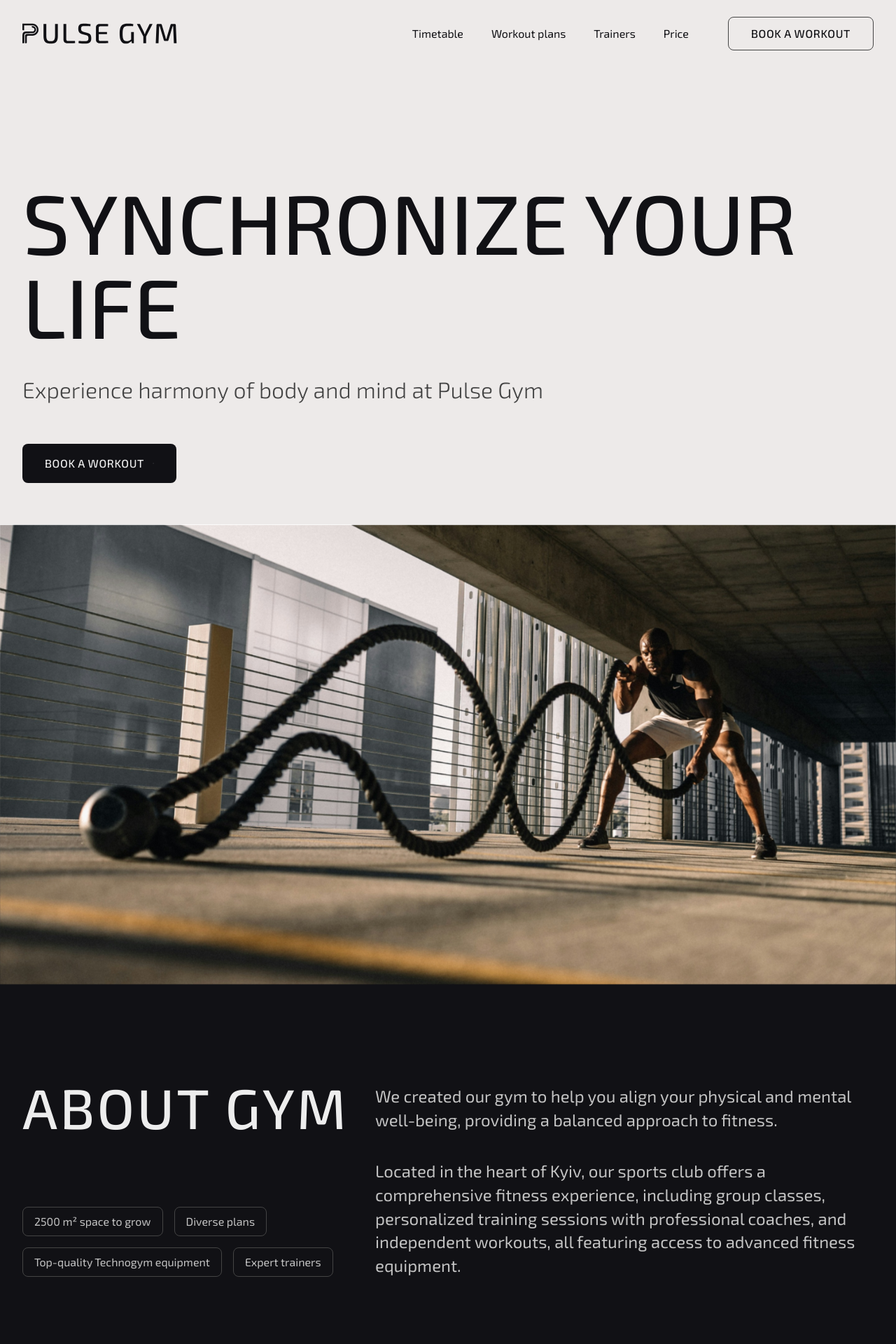
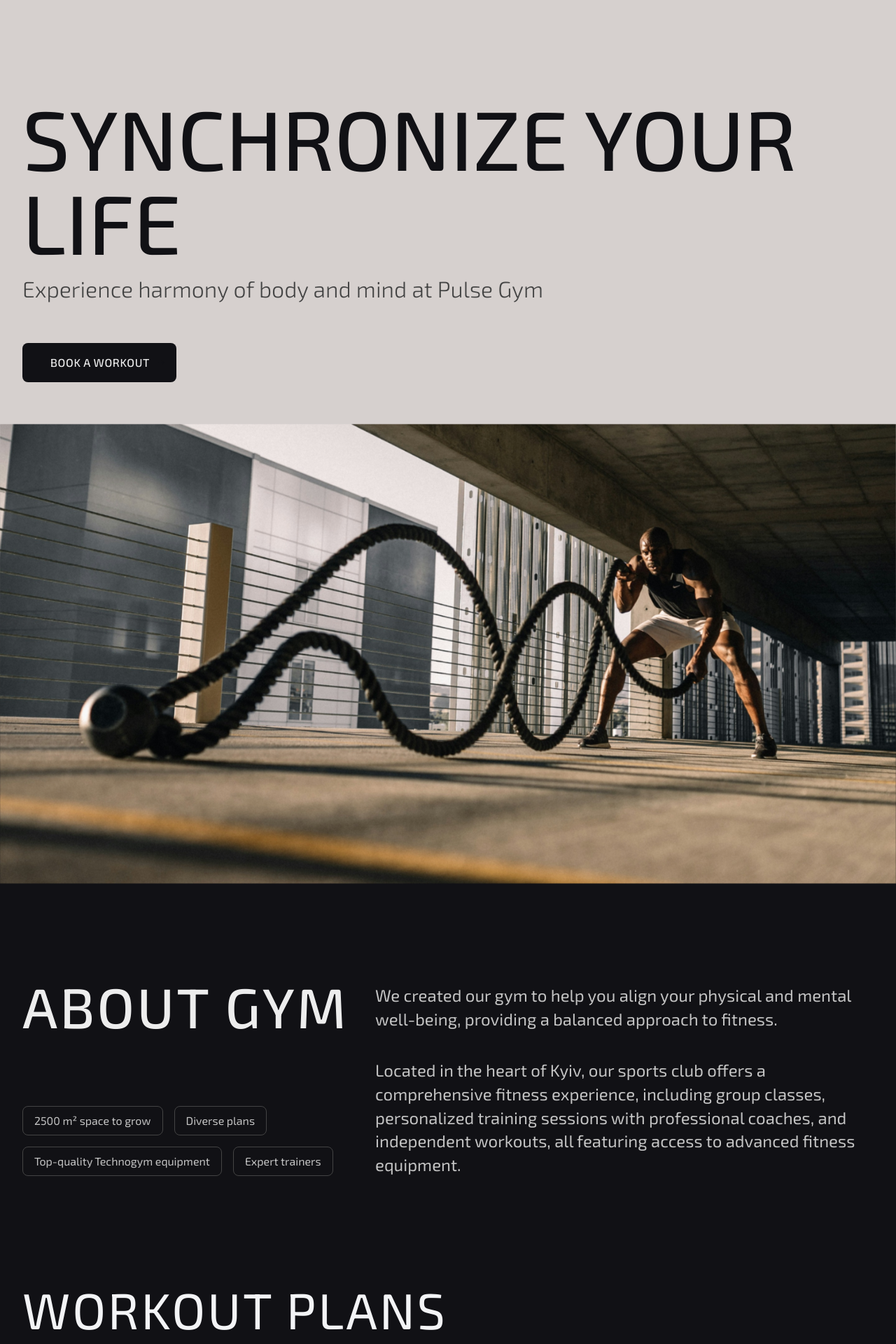
Before and after one commit to Ihor-Prodan/team-project, a React (Create React App) app: page / in a window 1280 px wide. Shown: the top 1920 px of the page at 70% size. Built offline with nearby package versions, Linux system fonts and the light colour scheme.

Commit message:
fixed Home Page

```diff
--- a/src/Components/Footer/Footer.scss
+++ b/src/Components/Footer/Footer.scss
@@ -20,11 +20,12 @@
     display: flex;
     flex-direction: column;
     align-items: flex-start;
-    gap: 16px;
+    gap: 8px;
   }
 
   &__contact {
     display: flex;
+    padding-block: 18px;
     color: var(--Gray-0, #EDEDED);
     font-size: 16px;
     font-weight: 400;
@@ -36,9 +37,9 @@
       content: '';
       position: absolute;
       left: 0;
-      bottom: -50%;
+      bottom: 3%;
       width: 3px;
-      border: 2px solid var(--Gray-100, #EDEDED);
+      border: 1px solid var(--Gray-100, #EDEDED);
       border-radius: 8px;
       transition: width 0.5s ease;
     }
@@ -66,7 +67,7 @@
     &__nav-list {
       display: flex;
       flex-direction: column;
-      gap: 16px;
+      gap: 8px;
       width: 100%;
       align-items: flex-start;
     }
@@ -77,14 +78,15 @@
       font-size: 16px;
       font-weight: 400;
       line-height: 100%;
+      padding-block: 18px;
 
       &:hover::after, &:active::after {
         content: '';
         position: absolute;
         left: 0;
-        bottom: -50%;
+        bottom: 3%;
         width: 3px;
-        border: 2px solid var(--Gray-100, #EDEDED);
+        border: 1px solid var(--Gray-100, #EDEDED);
         border-radius: 8px;
         transition: width 0.5s ease;
       }
@@ -99,7 +101,7 @@
   &__block-social {
     display: flex;
     flex-direction: column;
-    gap: 16px;
+    gap: 8px;
   }
 
   &__social {
@@ -109,15 +111,16 @@
     line-height: 100%;
     position: relative;
     cursor: pointer;
+    padding-block: 18px;
 
 
     &:hover::after, &:active::after {
       content: '';
       position: absolute;
       left: 0;
-      bottom: -50%;
+      bottom: 3%;
       width: 3px;
-      border: 2px solid var(--Gray-100, #EDEDED);
+      border: 1px solid var(--Gray-100, #EDEDED);
       border-radius: 8px;
       transition: width 0.5s ease;
     }
@@ -149,14 +152,15 @@
     line-height: 100%;
     position: relative;
     cursor: pointer;
+    padding-block: 18px;
 
     &:hover::after, &:active::after {
       content: '';
       position: absolute;
       left: 0;
-      bottom: -50%;
+      bottom: 3%;
       width: 3px;
-      border: 2px solid var(--Gray-100, #A7A7A7);
+      border: 1px solid var(--Gray-100, #A7A7A7);
       border-radius: 8px;
       transition: width 0.5s ease;
     }
--- a/src/Components/Footer/Footer.tsx
+++ b/src/Components/Footer/Footer.tsx
@@ -11,7 +11,13 @@ export const Footer: React.FC = () => {
   ];
 
   const social = ['Instagram', 'Facebook', 'YouTube'];
-  const navItems = ['Timetable', 'Workout plans', 'Trainers', 'Price'];
+  const navItems = [
+    'Timetable',
+    'Workout plans',
+    'Trainers',
+    'Price',
+    'Contacts',
+  ];
   const policy = ['Jobs & Career', 'Terms of service', 'Privacy policy'];
 
   return (
@@ -76,7 +82,11 @@ export const Footer: React.FC = () => {
               <nav className="footer__navigation__nav">
                 <ul className="footer__navigation__nav-list">
                   {navItems.map(item => (
-                    <NavLink to={''} key={item}>
+                    <NavLink
+                      to={''}
+                      key={item}
+                      className="footer__navigation__nav-links"
+                    >
                       <li className="footer__navigation__nav-items">{item}</li>
                     </NavLink>
                   ))}
--- a/src/Components/Header/Header.scss
+++ b/src/Components/Header/Header.scss
@@ -5,12 +5,18 @@
   justify-content: space-between;
   align-items: center;
   height: 96px;
-  background: #e2dddb99;
-  backdrop-filter: blur(4px);
+  background: rgba(214, 208, 206, 0.80);
+  backdrop-filter: blur(8px);
   padding-inline: 32px;
   position: sticky;
   top: 0;
   z-index: 2;
+  transition: top 0.6s ease;
+
+  &.sticky {
+    top: -96px;
+    position: fixed;
+  }
 
   &__logo {
     cursor: pointer;
--- a/src/Components/Header/Header.tsx
+++ b/src/Components/Header/Header.tsx
@@ -1,11 +1,29 @@
 /* eslint-disable max-len */
-import React from 'react';
+import React, { useEffect, useState } from 'react';
 import { Navigation } from '../Navigation/Navigation';
 import './Header.scss';
 
 export const Header: React.FC = () => {
+  const [isScrolledUp, setIsScrolledUp] = useState(true);
+  const [lastScrollTop, setLastScrollTop] = useState(0);
+
+  //Header-scroll function
+  useEffect(() => {
+    const handleScroll = () => {
+      const scrollTop = window.scrollY || document.documentElement.scrollTop;
+
+      setIsScrolledUp(scrollTop < lastScrollTop);
+      setLastScrollTop(scrollTop <= 0 ? 0 : scrollTop);
+    };
+
+    window.addEventListener('scroll', handleScroll);
+
+    return () => window.removeEventListener('scroll', handleScroll);
+  }, [lastScrollTop]);
+  //Header-scroll function
+
   return (
-    <section className="header">
+    <header className={`header ${isScrolledUp ? '' : 'sticky'}`}>
       <svg
         className="header__logo"
         xmlns="http://www.w3.org/2000/svg"
@@ -55,7 +73,7 @@ export const Header: React.FC = () => {
         <Navigation />
         <button className="header__button">Book a workout</button>
       </div>
-    </section>
+    </header>
   );
 };
 
--- a/src/Components/Home-Page/Home-Page.tsx
+++ b/src/Components/Home-Page/Home-Page.tsx
@@ -63,8 +63,8 @@ export const HomePage: React.FC = () => {
   return (
     <>
       <div className="home__page-wrapper">
-        <Header />
         <section className="home__page">
+          <Header />
           <div className="home__page-top">
             <h1 className="home__page-title">Synchronize your life</h1>
             <p className="home__page-slogan">
@@ -75,7 +75,7 @@ export const HomePage: React.FC = () => {
               onMouseDown={handleMouseDown}
               onMouseUp={handleMouseUp}
             >
-              Book a workout
+              <span className="home__page-top-button-text">Book a workout</span>
               <svg
                 className="home__page-button-arrow"
                 xmlns="http://www.w3.org/2000/svg"
@@ -94,10 +94,13 @@ export const HomePage: React.FC = () => {
               </svg>
             </button>
           </div>
-          <img
-            className={`home__page-main-poster ${loaded ? 'loaded' : ''}`}
-            src={poster}
-          ></img>
+          <div className="home__page-gradient">
+            <img
+              className={`home__page-main-poster ${loaded ? 'loaded' : ''}`}
+              src={poster}
+            ></img>
+          </div>
+
           <div className="home__page-bottom">
             <div className="home__page-about-flex-container">
               <div className="home__page-about-container">
@@ -125,7 +128,7 @@ export const HomePage: React.FC = () => {
               </div>
             </div>
             <div className="home__page-workout-plans-container">
-              <h2 className="home__page-workout-title"></h2>
+              <h2 className="home__page-workout-title">Workout plans</h2>
               <article className="home__page-workouts-list">
                 {initialCart.map(cart => (
                   <WorkoutsCart cart={cart} key={cart.id} />
@@ -147,6 +150,7 @@ export const HomePage: React.FC = () => {
             >
               Book a workout
               <svg
+                className="home__page-ready-button-arrow-white"
                 xmlns="http://www.w3.org/2000/svg"
                 width="24"
                 height="24"
--- a/src/Components/Home-Page/Home.scss
+++ b/src/Components/Home-Page/Home.scss
@@ -5,17 +5,18 @@
   justify-content: center;
   flex-direction: column;
   margin-inline: auto;
-  position: relative;
 }
 
 .home__page {
   display: flex;
   flex-direction: column;
+  position: relative;
+  background: var(--Primary-100, #D6D0CE);
 
   &-top {
     display: flex;
     flex-direction: column;
-    background: rgba(226, 221, 219, 0.60);
+    background: var(--Primary-100, #D6D0CE);
     backdrop-filter: blur(4px);
     justify-content: flex-start;
     padding-inline: 32px;
@@ -23,7 +24,7 @@
 
   &-title {
     display: flex;
-    margin-top: 160px;
+    margin-top: 136px;
     color: var(--Gray-100, #111115);
     font-size: 120px;
     font-weight: 500;
@@ -33,7 +34,7 @@
 
   &-slogan {
     display: flex;
-    margin-top: 40px;
+    margin-top: 16px;
     color: var(--Gray-80, #444);
     font-size: 32px;
     font-weight: 300;
@@ -45,7 +46,7 @@
     display: flex;
     width: 220px;
     height: 56px;
-    padding: 16px 32px;
+    padding: 0 16px 0 40px;
     justify-content: center;
     align-items: center;
     border-radius: 8px;
@@ -58,23 +59,32 @@
     letter-spacing: 0.64px;
     text-transform: uppercase;
     gap: 12px;
-    text-wrap: nowrap;
-    transition: width 0.4s ease, font-size 0.4s ease;
+    white-space: nowrap;
+    overflow: hidden;
+    transition: width 0.4s ease-in, font-size 0.4s ease;
 
     &:hover {
       transition: width 0.4s ease, font-size 0.4s ease;
       width: 241px;
     }
 
+    &:hover .home__page-button-arrow path {
+      stroke: white;
+    }
+
     &:active {
       transition: width 0.4s ease, font-size 0.4s ease;
       color: var(--Gray-0, #EDEDED);
-      font-size: 18px;
+      font-size: 16px;
       font-style: normal;
       font-weight: 700;
       letter-spacing: 0.72px;
       width: 272px;
     }
+  }
+
+  &-button-arrow path {
+    stroke: #111115;
   }
 
   &-main-poster {
@@ -84,6 +94,10 @@
     background: var(--Gray-100-Gradient, linear-gradient(0deg, #111115 0%, rgba(17, 17, 21, 0.00) 100%));
     opacity: 0;
     transition: opacity 2s ease-in-out;
+  }
+
+  &-gradient {
+    background: var(--Gray-100-Gradient, linear-gradient(0deg, #111115 0%, rgba(17, 17, 21, 0.00) 100%));
   }
 
   &-main-poster.loaded {
@@ -164,9 +178,20 @@
   }
 
   &-workout-plans-container {
-    margin-top: 188px;
+    margin-top: 144px;
     display: flex;
     flex-direction: column;
+  }
+
+  &-workout-title {
+    display: flex;
+    margin-bottom: 56px;
+    color: var(--Gray-0, #F3F4F6);
+    font-size: 72px;
+    font-weight: 400;
+    line-height: 130%;
+    letter-spacing: 2.88px;
+    text-transform: uppercase;
   }
 
   &-workouts-list {
@@ -177,7 +202,7 @@
 
   &-slider-container {
     display: flex;
-    margin-top: 186px;
+    margin-top: 144px;
     width: 100%;
   }
 
@@ -195,7 +220,7 @@
 
   &-ready-title {
     display: flex;
-    margin-top: 180px;
+    margin-top: 144px;
     color: var(--Gray-0, #EDEDED);
     text-align: center;
     font-size: 200px;
@@ -205,11 +230,11 @@
   }
 
   &-ready-button {
-    margin: 96px auto 188px auto;
+    margin: 56px auto 188px auto;
     display: flex;
     width: 210px;
     height: 56px;
-    padding: 16px 32px;
+    padding: 0 16px 0 40px;
     justify-content: center;
     align-items: center;
     flex-shrink: 0;
@@ -225,9 +250,17 @@
       width: 241px;
     }
 
+    .home__page-ready-button-arrow-white path {
+      stroke: #E2DDDB;
+    }
+
+    &:hover .home__page-ready-button-arrow-white path {
+      stroke: #111115;
+    }
+
     &:active {
-      transition: width 0.4s ease, font-size 0.6s ease;
-      font-size: 18px;
+      transition: width 0.6s ease, font-size 0.6s ease;
+      font-size: 16px;
       font-style: normal;
       font-weight: 700;
       letter-spacing: 0.72px;
--- a/src/Components/Navigation/Navigation.scss
+++ b/src/Components/Navigation/Navigation.scss
@@ -15,20 +15,17 @@
     align-items: flex-start;
   }
 
-  &__nav-items {
+  &__links {
+    padding-block: 16px;
     position: relative;
-    color: var(--Gray-100, #111115);
-    font-size: 16px;
-    font-weight: 400;
-    line-height: 100%;
 
     &:hover::after, &:active::after {
       content: '';
       position: absolute;
       left: 0;
-      bottom: -80%;
+      bottom: 0%;
       width: 3px;
-      border: 2px solid var(--Gray-100, #111115);
+      border: 1px solid var(--Gray-100, #111115);
       border-radius: 8px;
       transition: width 0.5s ease;
     }
@@ -38,4 +35,12 @@
       width: 100%;
     }
   }
+
+  &__nav-items {
+    position: relative;
+    color: var(--Gray-100, #111115);
+    font-size: 16px;
+    font-weight: 400;
+    line-height: 100%;
+  }
 }
--- a/src/Components/Navigation/Navigation.tsx
+++ b/src/Components/Navigation/Navigation.tsx
@@ -3,14 +3,20 @@ import { NavLink } from 'react-router-dom';
 import './Navigation.scss';
 
 export const Navigation: React.FC = () => {
-  const navItems = ['Timetable', 'Workout plans', 'Trainers', 'Price'];
+  const navItems = [
+    'Timetable',
+    'Workout plans',
+    'Trainers',
+    'Price',
+    'Contacts',
+  ];
 
   return (
     <section className="navigation">
       <nav className="navigation__nav">
         <ul className="navigation__nav-list">
           {navItems.map(item => (
-            <NavLink to={''} key={item}>
+            <NavLink to={''} key={item} className="navigation__links">
               <li className="navigation__nav-items">{item}</li>
             </NavLink>
           ))}
--- a/src/Components/Slider/Slider.scss
+++ b/src/Components/Slider/Slider.scss
@@ -16,7 +16,7 @@
     justify-content: space-between;
     align-items: center;
     flex-direction: row;
-    margin-bottom: 96px;
+    margin-bottom: 56px;
   }
 
   &__title {
--- a/src/Components/Workouts-Cart/Workout.scss
+++ b/src/Components/Workouts-Cart/Workout.scss
@@ -39,6 +39,13 @@
     display: flex;
     align-items: center;
     gap: 8px;
+
+    &-time {
+      padding-left: 3px;
+      display: flex;
+      align-items: center;
+      gap: 8px;
+    }
   }
 
   &-info-workout {
--- a/src/Components/Workouts-Cart/Workouts-Cart.tsx
+++ b/src/Components/Workouts-Cart/Workouts-Cart.tsx
@@ -23,8 +23,8 @@ export const WorkoutsCart: React.FC<Props> = ({ cart }) => {
           <div className="workout__cart-time">
             <svg
               xmlns="http://www.w3.org/2000/svg"
-              width="18"
-              height="18"
+              width="24"
+              height="24"
               viewBox="0 0 18 18"
               fill="none"
             >
```
Also changed, not shown: src/Components/Home-Page/Pictures/BG-poster.png (added).
